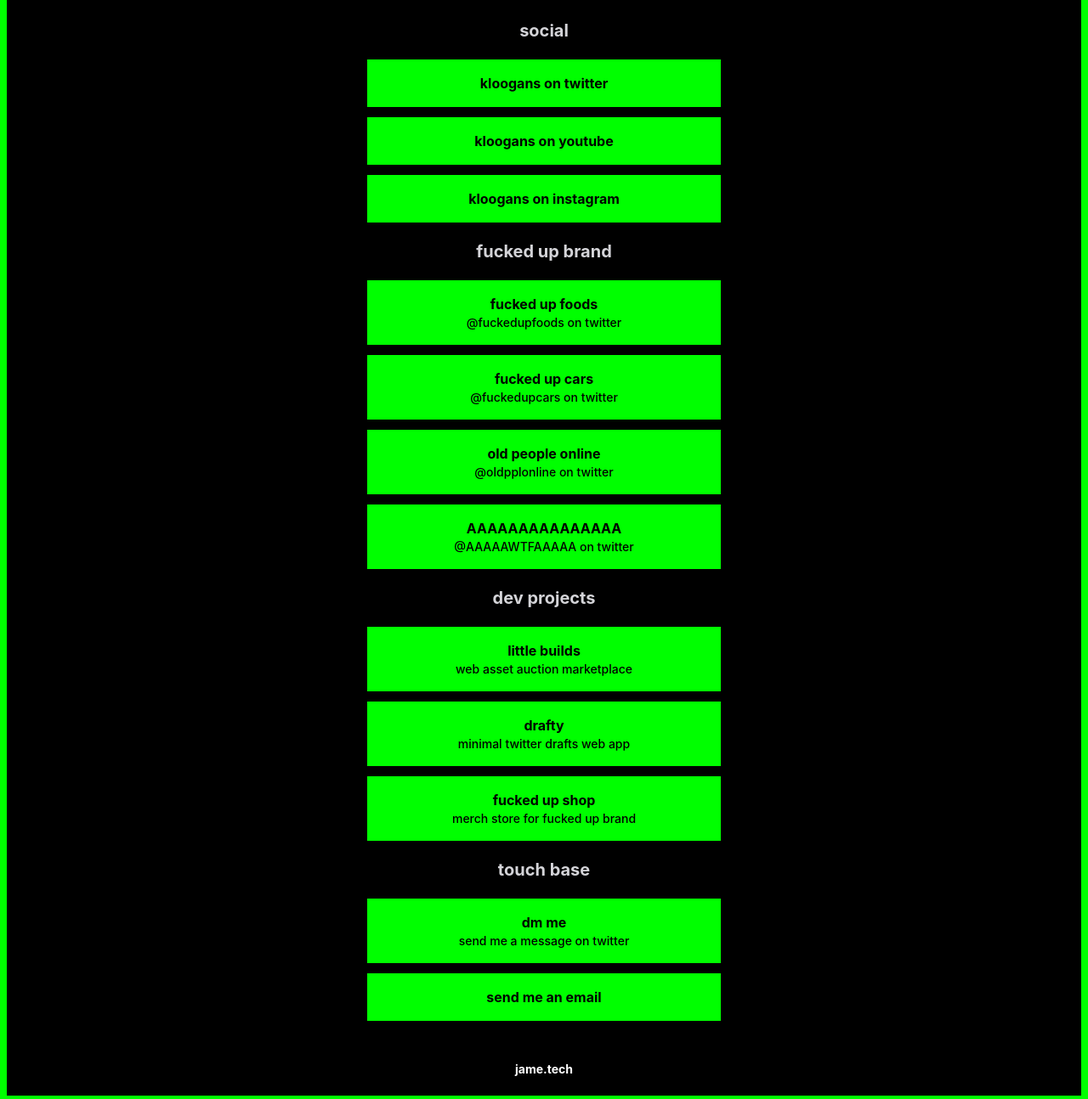
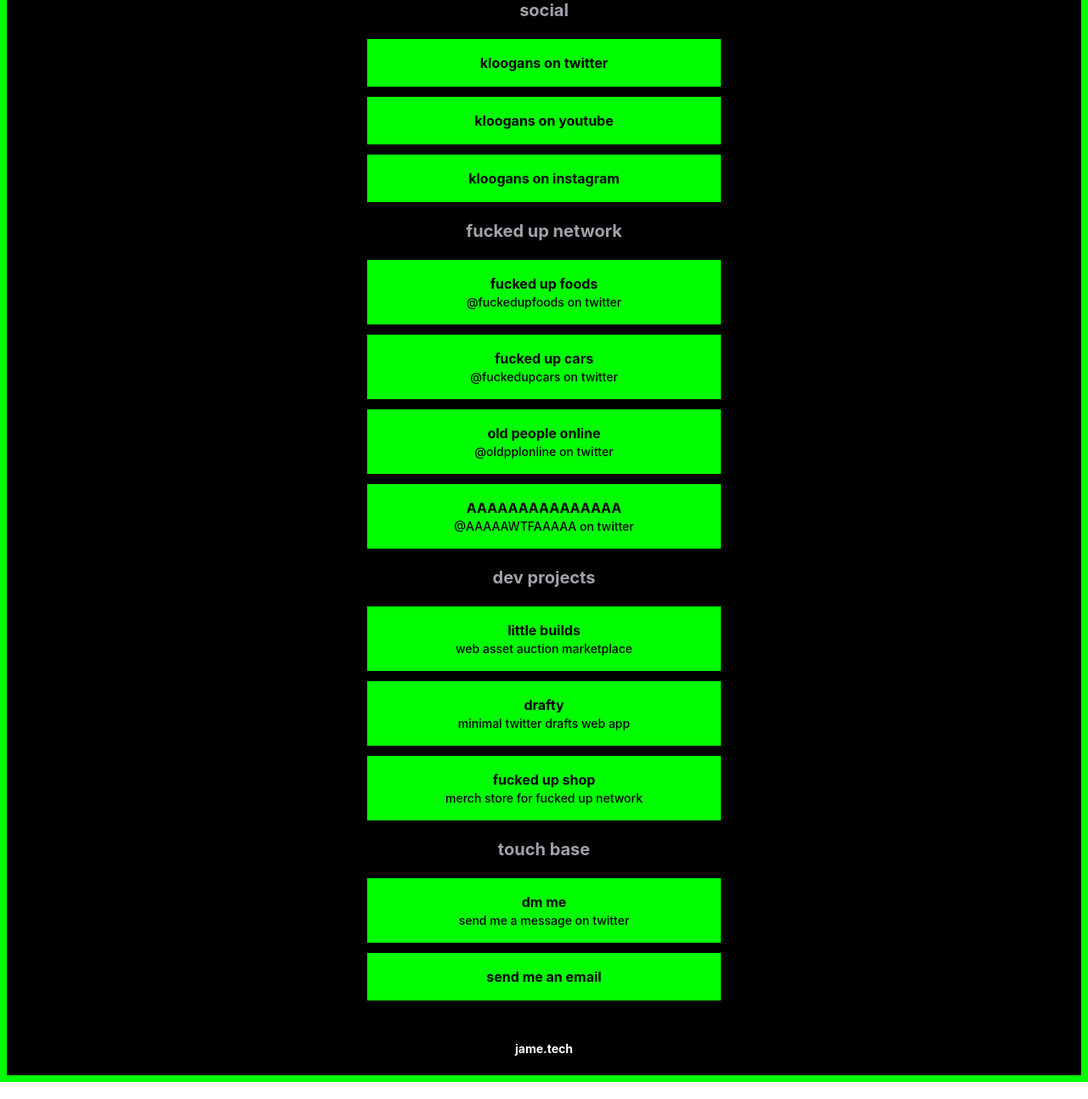
Before and after one commit to jamesfromonline/links.jame.tech, a website built with Vite: page index.html in a window 1280 px wide. Shown: the part 234-1528 px from the top of the page at 85% size. Built offline with nearby package versions, Linux system fonts and the light colour scheme.

Commit message:
style tweaks

```diff
--- a/index.html
+++ b/index.html
@@ -54,13 +54,13 @@
         alt='jame pic'
         class='w-full h-full' />
       </div>
-      <h1 class="text-4xl text-white text-center mb-4 font-bold">james' stuff online</h1>
+      <h1 class="text-3xl md:text-4xl text-white text-center font-bold">james' stuff online</h1>
     </header>
-    <main class='w-full max-w-md mx-auto flex flex-col items-center justify-center bg-black p-4'>
+    <main class='w-full max-w-md mx-auto flex flex-col items-center justify-center bg-black pb-4 pt-2 px-2 md:px-4'>
 
       <ul class='w-full child:w-full child:p-4 child:mb-3 text-black text-center font-bold child:bg-[#00ff00] child:transition mb-4'>
-        <li class="!bg-black text-zinc-300 text-xl !p-2">
-          <p className='text-lg text-white font-bold'>social</p>
+        <li class="!bg-black text-zinc-400 text-xl !p-2">
+          <p className='text-md font-bold'>social</p>
         </li>
         <li class='block bg-[#00ff00] w-full h-full shadow-[0_0_0px_#00ff00] hover:shadow-[0_0_20px_#00ff00]'>
           <a href="https://twitter.com/kloogans"
@@ -86,8 +86,8 @@
              rel='noreferrer'>kloogans on instagram</a>
         </li>
 
-        <li class="!bg-black text-zinc-300 text-xl !p-2">
-          <p className='text-lg text-white font-bold'>fucked up brand</p>
+        <li class="!bg-black text-zinc-400 text-xl !p-2">
+          <p className='text-md font-bold'>fucked up network</p>
         </li>
 
         <li class='block bg-[#00ff00] w-full h-full shadow-[0_0_0px_#00ff00] hover:shadow-[0_0_20px_#00ff00]'>
@@ -142,8 +142,8 @@
             </a>
         </li>
 
-        <li class="!bg-black text-zinc-300 text-xl !p-2">
-          <p className='text-lg text-white font-bold'>dev projects</p>
+        <li class="!bg-black text-zinc-400 text-xl !p-2">
+          <p className='text-md font-bold'>dev projects</p>
         </li>
 
         <li class='block bg-[#00ff00] w-full h-full shadow-[0_0_0px_#00ff00] hover:shadow-[0_0_20px_#00ff00]'>
@@ -180,14 +180,14 @@
              rel='noreferrer'>
              fucked up shop
              <span class="block font-medium text-sm">
-              merch store for fucked up brand
+              merch store for fucked up network
              </span>
             </a>
         </li>
 
 
-        <li class="!bg-black text-zinc-300 text-xl !p-2">
-          <p className='text-lg text-white font-bold'>touch base</p>
+        <li class="!bg-black text-zinc-400 text-xl !p-2">
+          <p className='text-md font-bold'>touch base</p>
         </li>
 
         <li class='block bg-[#00ff00] w-full h-full shadow-[0_0_0px_#00ff00] hover:shadow-[0_0_20px_#00ff00]'>
```
